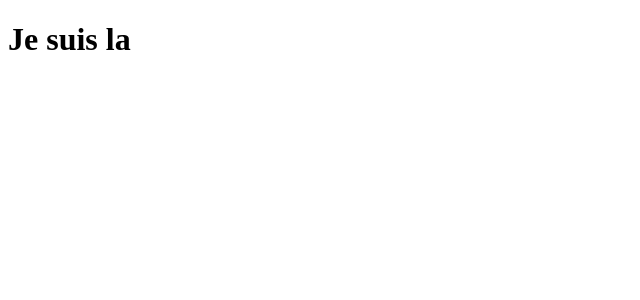
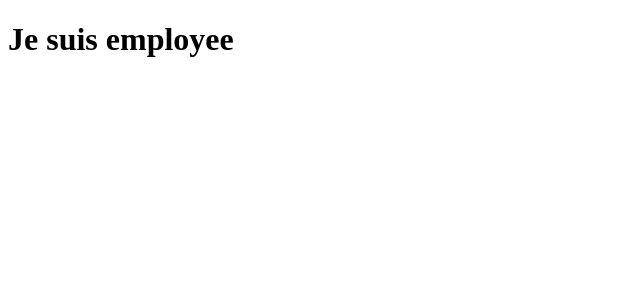
Before and after one commit to Squal94/Khadir_Lounis_Projet_14_122022, a React (Create React App) app in the folder wealth_health/: page /employee in a window 1280 px wide. Shown: the top 300 px of the page, without its empty margins (0-640 px from the left). Built offline with nearby package versions, Linux system fonts and the light colour scheme.

Commit message:
mise en place du router

```diff
--- a/wealth_health/src/App.js
+++ b/wealth_health/src/App.js
@@ -1,9 +1,15 @@
 import React from "react";
+import { BrowserRouter, Routes, Route } from "react-router-dom";
+import Home from "./Pages/Home";
+import Employee from "./Pages/Employee";
 function App() {
   return (
-    <div className="App">
-      <h1>Je suis la </h1>
-    </div>
+    <BrowserRouter>
+      <Routes>
+        <Route path="/" element={<Home />} />
+        <Route path="/employee" element={<Employee />} />
+      </Routes>
+    </BrowserRouter>
   );
 }
 
--- a/wealth_health/src/Pages/Employee.js
+++ b/wealth_health/src/Pages/Employee.js
@@ -0,0 +1,11 @@
+import React from "react";
+
+const Employee = () => {
+  return (
+    <div>
+      <h1>Je suis employee</h1>
+    </div>
+  );
+};
+
+export default Employee;
--- a/wealth_health/src/Pages/Home.js
+++ b/wealth_health/src/Pages/Home.js
@@ -0,0 +1,11 @@
+import React from "react";
+
+const Home = () => {
+  return (
+    <div>
+      <h1>Je suis Home</h1>
+    </div>
+  );
+};
+
+export default Home;
```
